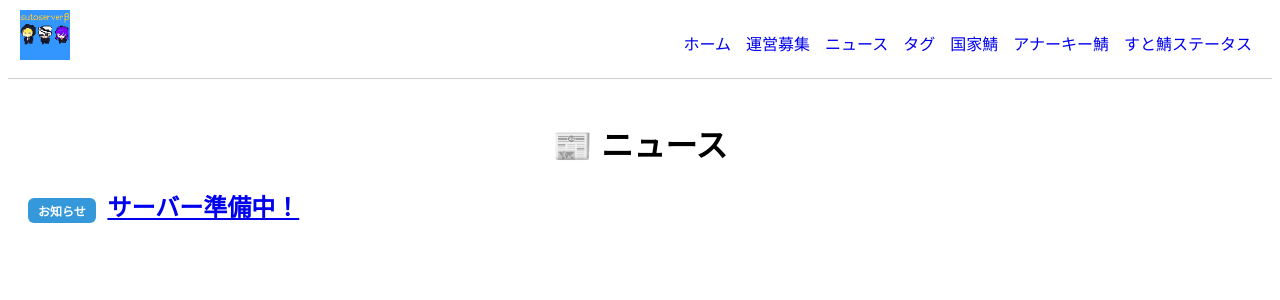
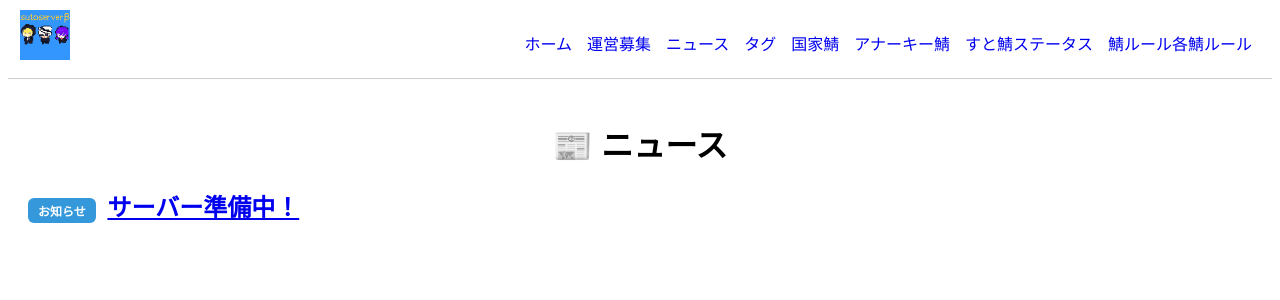
Before and after one commit to jion3325/Sutoserver.webpage-, a Jekyll site: the page built from news.md, in a window 1280 px wide. Shown: the top 300 px of the page. Built offline with Jekyll 4.4.1, drawn with Linux system fonts in a browser that asks for light colours.

Commit message:
Add link to server rules in default layout

```diff
--- a/_layouts/default.html
+++ b/_layouts/default.html
@@ -36,6 +36,7 @@ gtag('config', 'G-T41Z8P13Q2');
   <a href="{{ '/Koka' | relative_url }}">国家鯖</a>
   <a href="{{ '/Ana-ki-' | relative_url }}">アナーキー鯖</a>
   <a href="https://status.sutoserver.com/index.html" target="_blank">すと鯖ステータス</a>
+  <a href="https://rule.sutoserver.com/" target="_blank">鯖ルール各鯖ルール</a>
 </nav>
 </header>
 
```
